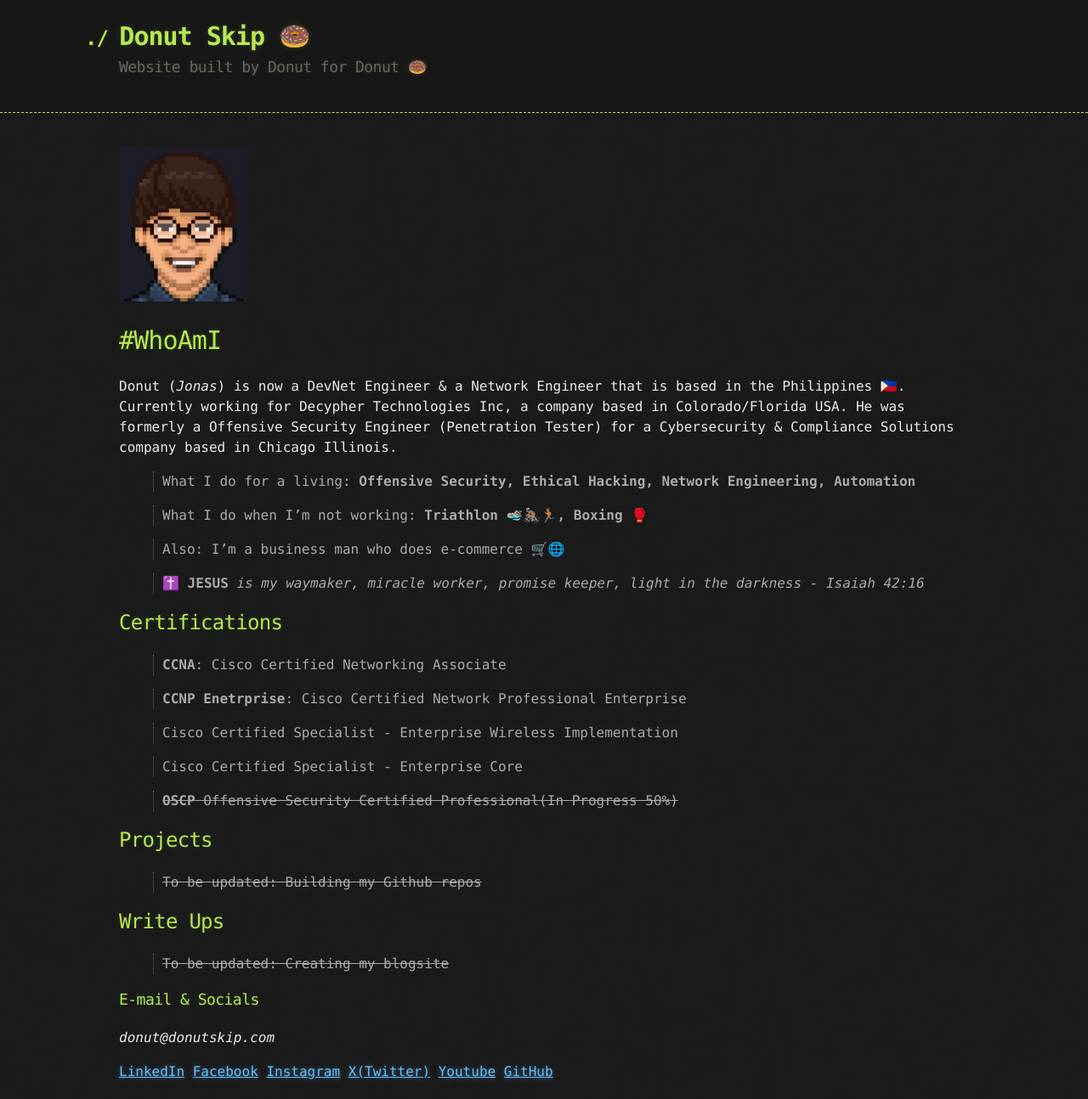
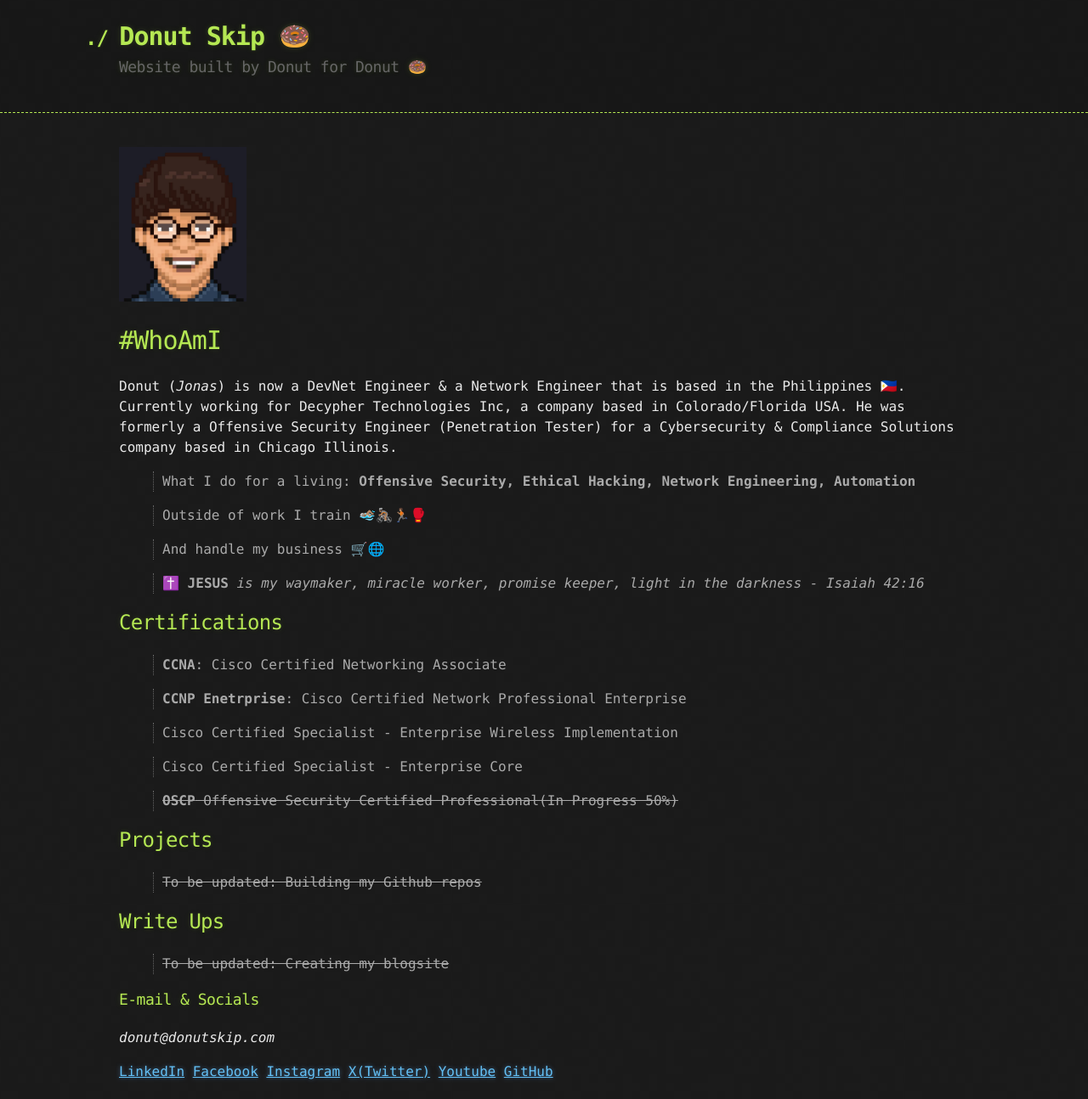
Before and after one commit to donutskip/donutskip_website2.0, a Jekyll site: the page built from index.md, in a window 1280 px wide. Shown: the whole page at 85% size. Built offline with Jekyll 4.4.1, drawn with Linux system fonts in a browser that asks for light colours.

Commit message:
Update index.md

```diff
--- a/index.md
+++ b/index.md
@@ -9,9 +9,9 @@ Donut (_Jonas_) is now a DevNet Engineer & a Network Engineer that is based in t
 
 > What I do for a living: **Offensive Security, Ethical Hacking, Network Engineering, Automation**
 
-> What I do when I'm not working: **Triathlon 🏊🏽‍♂️🚴🏽🏃🏽, Boxing 🥊**
+> Outside of work I train 🏊🏽‍♂️🚴🏽🏃🏽🥊
 
-> Also: I'm a business man who does e-commerce 🛒🌐
+> And handle my business 🛒🌐
 
 > ✝️ **JESUS** _is my waymaker, miracle worker, promise keeper, light in the darkness - Isaiah 42:16_
 
```
